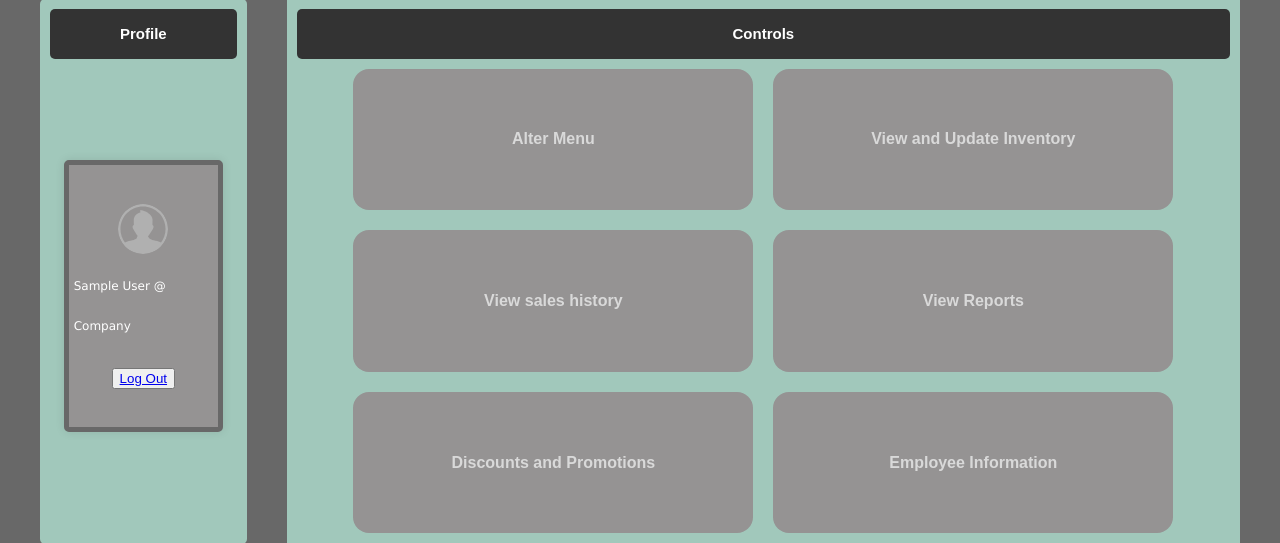
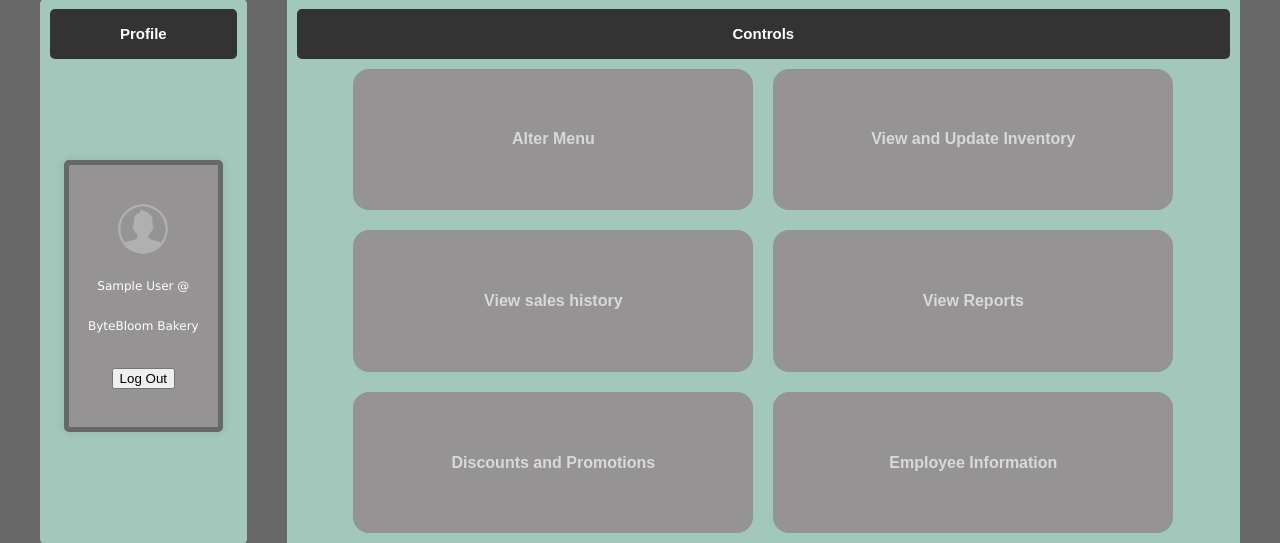
Before and after one commit to zigmr/CapstoneProject, a Flask app: template bytebloom_flask/templates/Manager_UI.jinja in a window 1280 px wide. Shown: the part 209-752 px from the top of the page. Run offline with Flask 3, Linux system fonts and the light colour scheme; the template is opened without the code that fills it: most values are stand-ins (such as "Sample title", 1, 10 or a date in 2020).

Commit message:
Improves styling consistency in logout panels

```diff
--- a/bytebloom_flask/static/user_panel.css
+++ b/bytebloom_flask/static/user_panel.css
@@ -52,4 +52,10 @@
     padding-right: 5px;
     font-size: 12px;
     font-weight: 500;
+    text-align: center;
 }
+
+#logout a {
+    color: black;
+    text-decoration: none;
+}
--- a/bytebloom_flask/templates/Cashier_UI.jinja
+++ b/bytebloom_flask/templates/Cashier_UI.jinja
@@ -37,7 +37,7 @@ Cashier Dashboard
         </g>
       </svg>
       </div>
-      <div class="profile_name">
+      <div class="profile-name">
         {{ first_name }} {{ last_name }} @ Bytebloom Bakery
       </div>
       <div id="logout">
--- a/bytebloom_flask/templates/Manager_UI.jinja
+++ b/bytebloom_flask/templates/Manager_UI.jinja
@@ -41,7 +41,7 @@
         </svg>
         </div>
         <div class="profile-name">
-          <p>{{ first_name }} {{ last_name }} @ Company</p>
+          <p>{{ first_name }} {{ last_name }} @ ByteBloom Bakery</p>
         </div>
         <div id="logout">
           <button type="button"><a href="{{ url_for('logout')}}">Log Out</a></button>
--- a/bytebloom_flask/templates/manager_menu_control.jinja
+++ b/bytebloom_flask/templates/manager_menu_control.jinja
@@ -45,7 +45,7 @@
                 </svg>
             </div>
             <div class="profile-name">
-                <p>{{ first_name }} {{ last_name }} @ Company</p>
+                <p>{{ first_name }} {{ last_name }} @ ByteBloom Bakery</p>
             </div>
             <div id="logout">
                 <button type="button"><a href="{{ url_for('logout')}}">Log Out</a></button>
```
